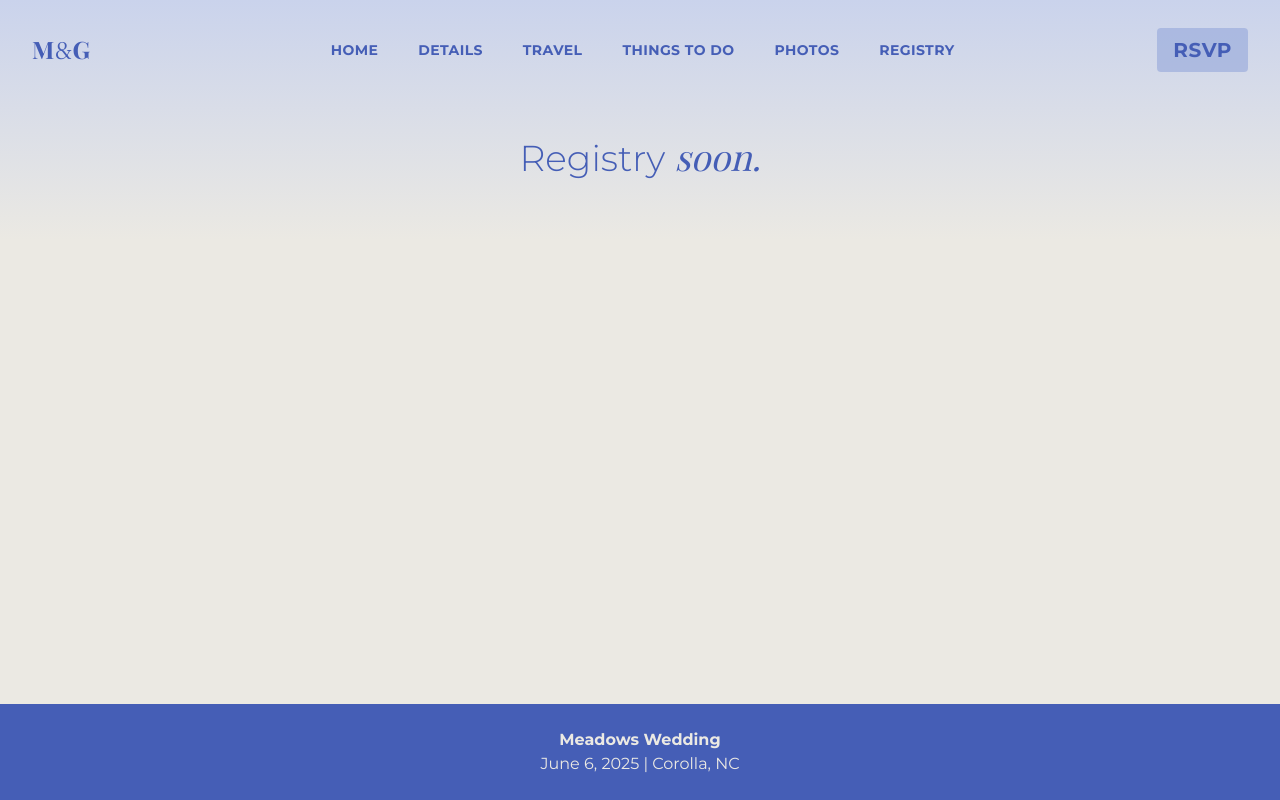
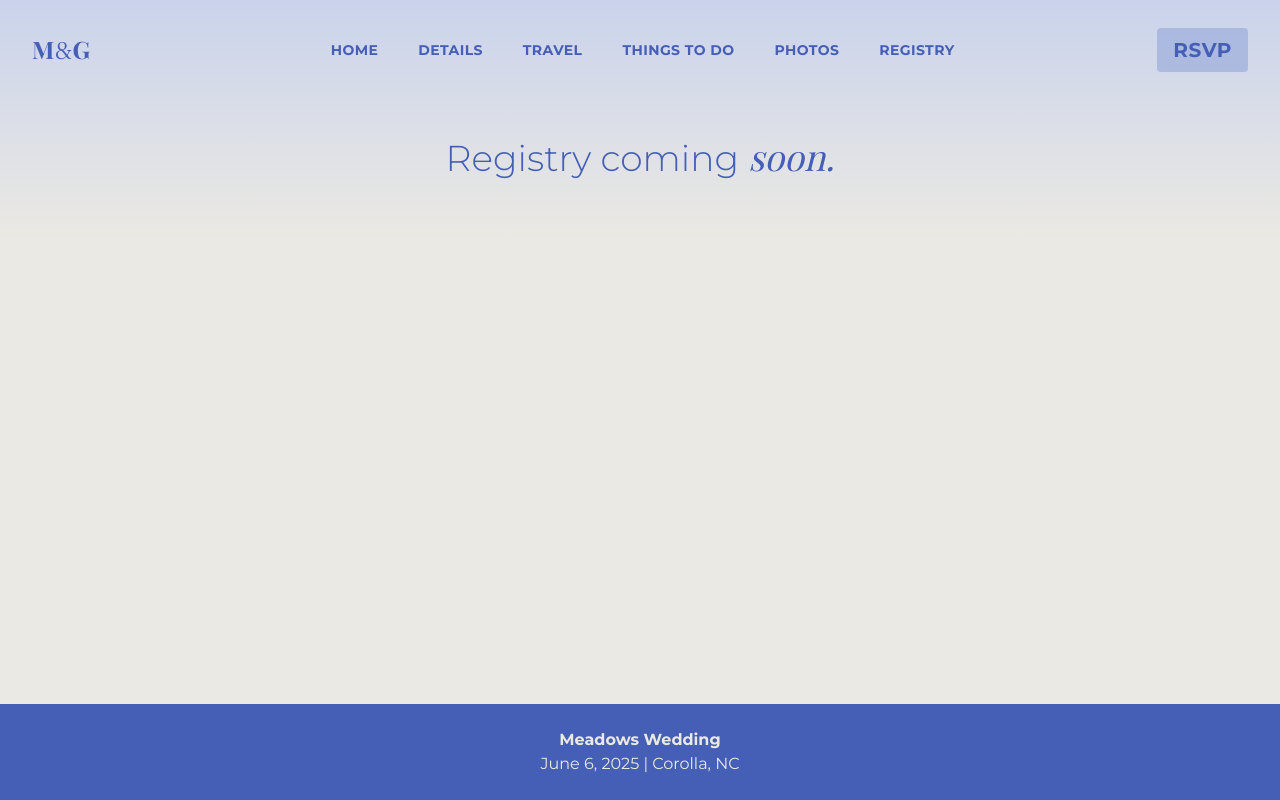
Before and after one commit to MeaghanCampbell/wedding-website, a Vue app: page /registry in a window 1280 px wide. Built offline with nearby package versions, Linux system fonts and the light colour scheme; a web font is replaced by a local one.

Commit message:
registry

```diff
--- a/src/views/Registry.vue
+++ b/src/views/Registry.vue
@@ -9,7 +9,7 @@
         <Nav />
 
         <section class="px-4 sm:px-8 py-14 sm:py-16 max-w-5xl mx-auto fade-in-smooth flex-grow">
-            <p class="text-3xl sm:text-4xl montserrat-light text-center blue">Registry <span class="playfair-italic">soon.</span></p>
+            <p class="text-3xl sm:text-4xl montserrat-light text-center blue">Registry coming <span class="playfair-italic">soon.</span></p>
         </section>
 
         <Footer class="mt-auto" />
```
